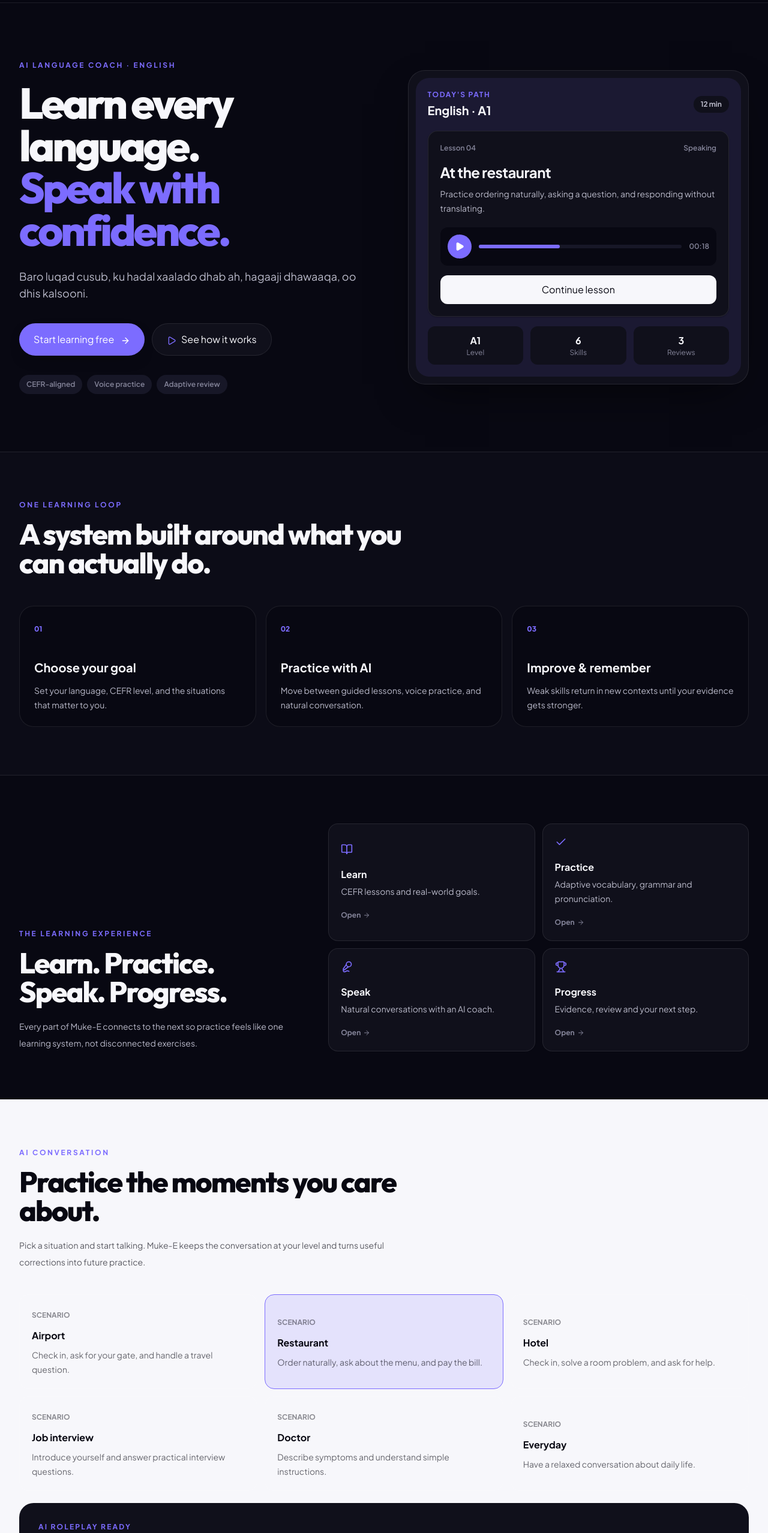
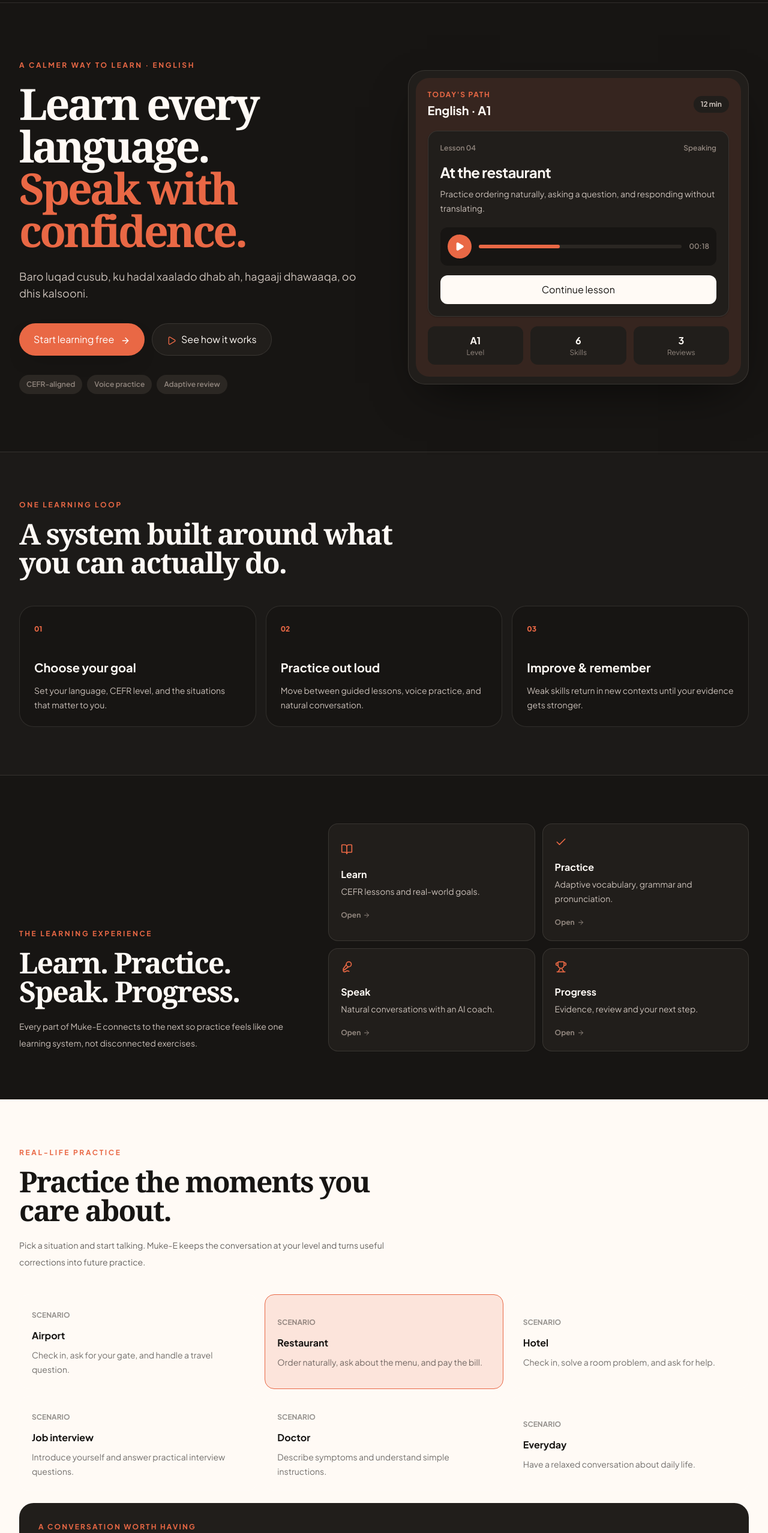
Before and after one commit to ApdowJr/Muke-E, a React (Vite) app: page / in a window 1280 px wide. Shown: the part 60-2616 px from the top of the page at 60% size. Built offline with nearby package versions, Linux system fonts and the light colour scheme.

Commit message:
Refresh Muke-E home and dashboard design

```diff
--- a/src/components/LandingPage.tsx
+++ b/src/components/LandingPage.tsx
@@ -21,7 +21,7 @@ const scenarios = [
 
 const steps = [
   ['01', 'Choose your goal', 'Set your language, CEFR level, and the situations that matter to you.'],
-  ['02', 'Practice with AI', 'Move between guided lessons, voice practice, and natural conversation.'],
+  ['02', 'Practice out loud', 'Move between guided lessons, voice practice, and natural conversation.'],
   ['03', 'Improve & remember', 'Weak skills return in new contexts until your evidence gets stronger.'],
 ];
 
@@ -79,9 +79,9 @@ export const LandingPage: React.FC<LandingPageProps> = ({ appLang, targetLang, o
       <main>
         <section className="mx-auto grid max-w-7xl gap-14 px-5 pb-24 pt-16 sm:px-8 lg:grid-cols-[1.02fr_.98fr] lg:items-center lg:pt-24">
           <div>
-            <p className="mb-5 text-xs font-bold uppercase tracking-[.22em] text-primary">AI language coach · {language.name}</p>
+            <p className="mb-5 text-xs font-bold uppercase tracking-[.22em] text-primary">A calmer way to learn · {language.name}</p>
             <h1 className="max-w-3xl font-display text-5xl font-extrabold leading-[.98] tracking-[-.055em] sm:text-6xl lg:text-7xl">Learn every language.<br /><span className="text-primary">Speak with confidence.</span></h1>
-            <p className="mt-7 max-w-xl text-base leading-7 text-text-secondary sm:text-lg">{isSomali ? 'Baro luqad cusub, ku hadal xaalado dhab ah, hagaaji dhawaaqa, oo dhis kalsooni.' : 'A focused learning system that combines CEFR lessons, real conversation, pronunciation practice, and review that remembers what matters.'}</p>
+            <p className="mt-7 max-w-xl text-base leading-7 text-text-secondary sm:text-lg">{isSomali ? 'Baro luqad cusub, ku hadal xaalado dhab ah, hagaaji dhawaaqa, oo dhis kalsooni.' : 'A practical learning space for the moments you want to handle better: ordering lunch, meeting someone new, or finding the right words at work.'}</p>
             <div className="mt-9 flex flex-wrap gap-3">
               <button onClick={onStartLearning} className="rounded-full bg-primary px-6 py-3.5 text-sm font-bold text-white shadow-elevation-md transition hover:-translate-y-0.5 hover:bg-primary-hover">Start learning free <ArrowRight className="ml-2 inline h-4 w-4" /></button>
               <button onClick={() => scrollTo('how-it-works')} className="rounded-full border border-app-border bg-app-surface px-6 py-3.5 text-sm font-bold text-text-primary"><Play className="mr-2 inline h-4 w-4 text-primary" />See how it works</button>
@@ -124,9 +124,9 @@ export const LandingPage: React.FC<LandingPageProps> = ({ appLang, targetLang, o
 
         <section id="conversation" className="border-y border-app-border bg-text-primary text-app-bg">
           <div className="mx-auto max-w-7xl px-5 py-20 sm:px-8">
-            <div className="max-w-2xl"><p className="text-xs font-bold uppercase tracking-[.22em] text-primary">AI conversation</p><h2 className="mt-4 font-display text-4xl font-extrabold tracking-[-.04em] sm:text-5xl">Practice the moments you care about.</h2><p className="mt-5 text-sm leading-7 opacity-65">Pick a situation and start talking. Muke-E keeps the conversation at your level and turns useful corrections into future practice.</p></div>
+            <div className="max-w-2xl"><p className="text-xs font-bold uppercase tracking-[.22em] text-primary">Real-life practice</p><h2 className="mt-4 font-display text-4xl font-extrabold tracking-[-.04em] sm:text-5xl">Practice the moments you care about.</h2><p className="mt-5 text-sm leading-7 opacity-65">Pick a situation and start talking. Muke-E keeps the conversation at your level and turns useful corrections into future practice.</p></div>
             <div className="mt-10 grid gap-3 sm:grid-cols-2 lg:grid-cols-3">{scenarios.map(item => <button key={item.id} onClick={() => setScenario(item.id)} className={`rounded-2xl border p-5 text-left transition ${scenario === item.id ? 'border-primary bg-primary/15' : 'border-white/10 bg-white/5 hover:border-white/20'}`}><span className="text-xs font-bold opacity-45">SCENARIO</span><h3 className="mt-3 text-base font-bold">{item.title}</h3><p className="mt-2 text-sm leading-6 opacity-60">{item.prompt}</p></button>)}</div>
-            <div className="mt-5 rounded-3xl bg-app-surface p-6 text-text-primary sm:p-8"><div className="flex flex-col gap-6 sm:flex-row sm:items-center sm:justify-between"><div><p className="text-xs font-bold uppercase tracking-[.18em] text-primary">AI roleplay ready</p><h3 className="mt-2 text-2xl font-bold">{activeScenario.title}</h3><p className="mt-2 max-w-xl text-sm leading-6 text-text-secondary">{activeScenario.prompt}</p></div><button onClick={onStartLearning} className="shrink-0 rounded-full bg-text-primary px-5 py-3 text-sm font-bold text-app-bg">Start speaking <ArrowRight className="ml-1 inline h-4 w-4" /></button></div></div>
+            <div className="mt-5 rounded-3xl bg-app-surface p-6 text-text-primary sm:p-8"><div className="flex flex-col gap-6 sm:flex-row sm:items-center sm:justify-between"><div><p className="text-xs font-bold uppercase tracking-[.18em] text-primary">A conversation worth having</p><h3 className="mt-2 text-2xl font-bold">{activeScenario.title}</h3><p className="mt-2 max-w-xl text-sm leading-6 text-text-secondary">{activeScenario.prompt}</p></div><button onClick={onStartLearning} className="shrink-0 rounded-full bg-text-primary px-5 py-3 text-sm font-bold text-app-bg">Start speaking <ArrowRight className="ml-1 inline h-4 w-4" /></button></div></div>
           </div>
         </section>
 
--- a/src/components/LearningDashboard.tsx
+++ b/src/components/LearningDashboard.tsx
@@ -62,7 +62,7 @@ export const LearningDashboard: React.FC<Props> = ({ appLang, cefrLevel, setCefr
 
     <section className="rounded-3xl border border-app-border bg-app-surface p-5">
       <div className="flex items-center justify-between"><div><p className="text-xs font-bold uppercase tracking-[0.14em] text-text-muted">{so?'Xaalado dhab ah':'Real-world scenarios'}</p><h3 className="mt-1 text-lg font-bold">{so?'Roleplay aad hadda qaban karto':'Roleplays matched to your level'}</h3></div><ChevronRight className="h-5 w-5 text-text-muted"/></div>
-      <div className="mt-4 grid gap-3 md:grid-cols-3">{roleplays.map(role=><button key={role.id} onClick={()=>onSpeak(role.id)} className="group rounded-2xl border border-app-border bg-app-elevated p-4 text-left transition hover:-translate-y-0.5 hover:border-primary/40"><div className="text-2xl">{role.id==='airport-checkin'?'✈️':role.id==='restaurant-order'?'☕':role.id==='job-interview'?'💼':role.id==='doctor-visit'?'🏥':role.id==='hotel-problem'?'🏨':role.id==='salary-negotiation'?'💰':'🗣️'}</div><p className="mt-3 text-sm font-bold">{so?role.titleSo:role.titleEn}</p><p className="mt-1 text-xs leading-5 text-text-muted">{so?role.goalSo:role.goalEn}</p><span className="mt-3 inline-flex items-center gap-1 text-xs font-bold text-primary">{so?'Bilow':'Start'} <ChevronRight className="h-3 w-3"/></span></button>)}</div>
+      <div className="mt-4 grid gap-3 md:grid-cols-3">{roleplays.map(role=><button key={role.id} onClick={()=>onSpeak(role.id)} className="group rounded-2xl border border-app-border bg-app-elevated p-4 text-left transition hover:-translate-y-0.5 hover:border-primary/40"><div className="grid h-10 w-10 place-items-center rounded-xl bg-primary/10 text-xs font-black uppercase tracking-wider text-primary">{role.titleEn.slice(0, 2)}</div><p className="mt-4 text-sm font-bold">{so?role.titleSo:role.titleEn}</p><p className="mt-1 text-xs leading-5 text-text-muted">{so?role.goalSo:role.goalEn}</p><span className="mt-3 inline-flex items-center gap-1 text-xs font-bold text-primary">{so?'Bilow':'Start'} <ChevronRight className="h-3 w-3"/></span></button>)}</div>
     </section>
   </div>;
 };
--- a/src/styles/design-system.css
+++ b/src/styles/design-system.css
@@ -1,10 +1,10 @@
 @import "tailwindcss";
 @theme {
-  --color-primary-50:#f1efff;--color-primary-100:#e7e3ff;--color-primary-200:#d5ceff;--color-primary-300:#b9adff;--color-primary-400:#9a89ff;--color-primary-500:#7c6cff;--color-primary-600:#6657e8;--color-primary-700:#5647c8;--color-primary-800:#4739a6;--color-primary-900:#392d83;
-  --font-display:"Outfit","Plus Jakarta Sans",ui-sans-serif,system-ui,sans-serif;--font-sans:"Plus Jakarta Sans",-apple-system,BlinkMacSystemFont,"Segoe UI",sans-serif;
+  --color-primary-50:#fff1eb;--color-primary-100:#ffe0d4;--color-primary-200:#ffc0aa;--color-primary-300:#ff9a7a;--color-primary-400:#f77d5a;--color-primary-500:#e96845;--color-primary-600:#c95135;--color-primary-700:#a5402b;--color-primary-800:#843522;--color-primary-900:#642b20;
+  --font-display:"DM Serif Display",Georgia,serif;--font-sans:"Plus Jakarta Sans",-apple-system,BlinkMacSystemFont,"Segoe UI",sans-serif;
 }
-:root{--color-primary:#7c6cff;--color-primary-hover:#9a89ff;--color-primary-active:#6657e8;--color-secondary:#a99cff;--color-app-bg:#080812;--color-app-surface:#10101b;--color-app-elevated:#171727;--color-app-border:rgba(255,255,255,.09);--color-app-border-strong:rgba(255,255,255,.16);--color-text-primary:#f7f7fb;--color-text-secondary:#b9b9c9;--color-text-muted:#85859a;--color-success:#43d19e;--color-warning:#f2c86b;--color-danger:#f47777;--color-info:#70b8ff;--tint-primary:rgba(124,108,255,.12);--shadow-elevation-sm:0 1px 2px rgba(0,0,0,.25);--shadow-elevation-md:0 10px 30px -18px rgba(0,0,0,.55);--shadow-elevation-lg:0 28px 70px -28px rgba(0,0,0,.7);color-scheme:dark}
-html.light{--color-primary:#6657e8;--color-primary-hover:#5647c8;--color-primary-active:#4739a6;--color-app-bg:#f7f7fb;--color-app-surface:#fff;--color-app-elevated:#f0eff7;--color-app-border:rgba(25,20,70,.11);--color-app-border-strong:rgba(25,20,70,.2);--color-text-primary:#17152a;--color-text-secondary:#4f4b65;--color-text-muted:#77728d;--color-success:#138a67;--color-warning:#a66d08;--color-danger:#c53d3d;--color-info:#2878b9;--tint-primary:rgba(102,87,232,.1);color-scheme:light}
+:root{--color-primary:#e96845;--color-primary-hover:#f77d5a;--color-primary-active:#c95135;--color-secondary:#f2b49f;--color-app-bg:#171513;--color-app-surface:#211e1b;--color-app-elevated:#2b2723;--color-app-border:rgba(255,245,235,.11);--color-app-border-strong:rgba(255,245,235,.2);--color-text-primary:#fffaf5;--color-text-secondary:#c9bfb8;--color-text-muted:#91867e;--color-success:#72c6a0;--color-warning:#e7ba68;--color-danger:#f28c7e;--color-info:#8eb9d3;--tint-primary:rgba(233,104,69,.14);--shadow-elevation-sm:0 1px 2px rgba(0,0,0,.22);--shadow-elevation-md:0 14px 34px -20px rgba(0,0,0,.55);--shadow-elevation-lg:0 30px 80px -32px rgba(0,0,0,.75);color-scheme:dark}
+html.light{--color-primary:#c95135;--color-primary-hover:#a5402b;--color-primary-active:#843522;--color-app-bg:#f7f1ea;--color-app-surface:#fffdf9;--color-app-elevated:#f0e7de;--color-app-border:rgba(70,42,28,.12);--color-app-border-strong:rgba(70,42,28,.2);--color-text-primary:#2b211c;--color-text-secondary:#65574f;--color-text-muted:#8b7d74;--color-success:#24815e;--color-warning:#a66d08;--color-danger:#c53d3d;--color-info:#2878b9;--tint-primary:rgba(201,81,53,.1);color-scheme:light}
 @theme inline{--color-primary:var(--color-primary);--color-primary-hover:var(--color-primary-hover);--color-primary-active:var(--color-primary-active);--color-secondary:var(--color-secondary);--color-app-bg:var(--color-app-bg);--color-app-surface:var(--color-app-surface);--color-app-elevated:var(--color-app-elevated);--color-app-border:var(--color-app-border);--color-app-border-strong:var(--color-app-border-strong);--color-text-primary:var(--color-text-primary);--color-text-secondary:var(--color-text-secondary);--color-text-muted:var(--color-text-muted);--color-success:var(--color-success);--color-warning:var(--color-warning);--color-danger:var(--color-danger);--color-info:var(--color-info);--shadow-elevation-sm:var(--shadow-elevation-sm);--shadow-elevation-md:var(--shadow-elevation-md);--shadow-elevation-lg:var(--shadow-elevation-lg)}
 html{scroll-behavior:smooth;-webkit-font-smoothing:antialiased}body{margin:0;min-height:100vh;background:var(--color-app-bg);color:var(--color-text-primary);font-family:var(--font-sans);overflow-x:hidden}#root{min-height:100vh}button,select,input,textarea{font:inherit}button{cursor:pointer}:focus-visible{outline:2px solid var(--color-primary);outline-offset:2px}::selection{background:var(--tint-primary)}select option{background:var(--color-app-surface);color:var(--color-text-primary)}::-webkit-scrollbar{width:8px;height:8px}::-webkit-scrollbar-track{background:transparent}::-webkit-scrollbar-thumb{background:var(--color-app-border-strong);border-radius:9999px}.scrollbar-hide{scrollbar-width:none}.scrollbar-hide::-webkit-scrollbar{display:none}
 @keyframes fadeIn{from{opacity:0;transform:translateY(4px)}to{opacity:1;transform:translateY(0)}}.animate-fade-in{animation:fadeIn 220ms cubic-bezier(.32,.72,0,1) both}@media(prefers-reduced-motion:reduce){*,*::before,*::after{animation-duration:.01ms!important;animation-iteration-count:1!important;transition-duration:.01ms!important;scroll-behavior:auto!important}}.safe-bottom{padding-bottom:max(.5rem,env(safe-area-inset-bottom))}
```
